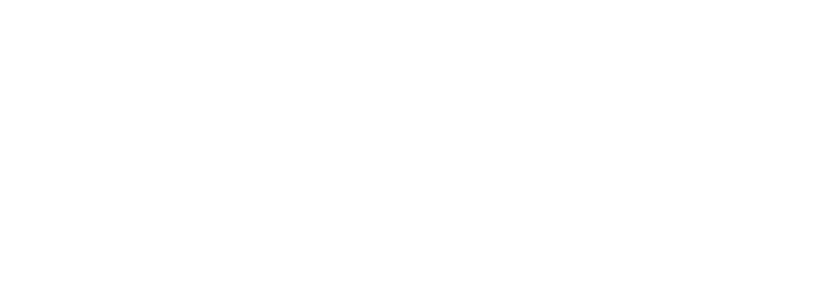
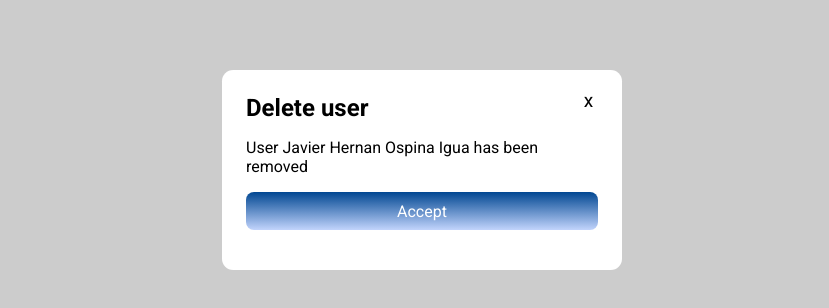
Before and after one commit to JavierOspina07/userCrudJaviOspina, a React (Vite) app: page / in a window 1280 px wide. Shown: the part 230-538 px from the top of the page, without its empty margins (218-1047 px from the left). Built offline with nearby package versions, Linux system fonts and the light colour scheme; no server answers.

Commit message:
Barras de desplazamiento y opcional

```diff
--- a/src/App.jsx
+++ b/src/App.jsx
@@ -2,6 +2,7 @@ import "./App.css";
 import FormUser from "./components/FormUser";
 import UserCard from "./components/UserCard";
 import useFetch from "./hook/useFetch";
+import InfoMessage from "./components/InfoMessage";
 import { useState, useEffect } from "react";
 
 function App() {
@@ -39,6 +40,7 @@ function App() {
           Open Form
         </button>
       </div>
+      <InfoMessage/>
       <FormUser
         createNewUser={createNewUser}
         updateInfo={updateInfo}
--- a/src/components/FormUser.jsx
+++ b/src/components/FormUser.jsx
@@ -21,7 +21,7 @@ const FormUser = ({
       ? /* Update */ (updateUserById("/users", updateInfo.id, data),
         setUpdateInfo())
       : /* Create */
-        createNewUser("/users", data);
+      createNewUser("/users", data);
 
     reset({
       first_name: "",
--- /dev/null
+++ b/src/components/InfoMessage.jsx
@@ -0,0 +1,18 @@
+import "./styles/InfoMessage.css";
+
+const InfoMessage = () => {
+  return (
+    <div className="info">
+      <div className="info-countainer">
+        <div className="info__close-btn">x</div>
+        <h2 className="info__title">Delete user</h2>
+        <p className="info__message">
+          User Javier Hernan Ospina Igua has been removed
+        </p>
+        <button className="info__btn">Accept</button>
+      </div>
+    </div>
+  );
+};
+
+export default InfoMessage;
--- /dev/null
+++ b/src/components/styles/InfoMessage.css
@@ -0,0 +1,55 @@
+.info {
+  width: 100%;
+  min-height: 100vh;
+  background-color: #0003;
+  position: fixed;
+  top: 0;
+  left: 0;
+  display: flex;
+  justify-content: center;
+  align-items: center;
+  z-index: 1;
+  transition: transform 200ms ease;
+}
+
+.info-countainer {
+  width: 100%;
+  max-width: 400px;
+  background-color: white;
+  padding: 1.5em;
+  border-radius: 0.7em;
+  position: relative;
+  margin: 1em;
+}
+
+.info__close-btn {
+  position: absolute;
+  font-size: 1.2rem;
+  top: 1em;
+  right: 1.5em;
+  cursor: pointer;
+}
+
+.info__close-btn:hover {
+    color: red;
+    filter: brightness(1.2);
+  }
+
+.info__btn {
+  width: 100%;
+  align-items: center;
+  font-size: 1rem;
+  font-weight: 400;
+  padding-top: 0.6em;
+  padding-bottom: 0.6em;
+  background-image: linear-gradient(to bottom, rgb(1, 71, 146), #c2d4fc);
+  color: white;
+  outline: none;
+  border-radius: 0.5em;
+  margin-bottom: 1em;
+}
+
+.info__btn:hover {
+  filter: brightness(1.2);
+  box-shadow: 0 0 20px rgba(1, 71, 146, 0.8);
+}
--- a/src/index.css
+++ b/src/index.css
@@ -24,3 +24,25 @@
     cursor: pointer;
     border: none;
   }
+
+  /* Para el navegador Google Chrome y Microsoft Edge (basado en Chromium) */
+/* Ocultar las barras de desplazamiento */
+body::-webkit-scrollbar {
+  width: 0.5em;
+}
+
+/* Personalizar el color de las barras de desplazamiento */
+body::-webkit-scrollbar-thumb {
+  background-color: rgba(1, 71, 146, 0.8);
+}
+
+body::-webkit-scrollbar-track {
+  background-color: #f0f0f0;
+}
+
+/* Para el navegador Mozilla Firefox */
+/* Ocultar las barras de desplazamiento y mostrar solo cuando se haga scroll */
+body {
+  scrollbar-width: thin;
+  scrollbar-color: rgba(1, 71, 146, 0.8) #f0f0f0;
+}
```
